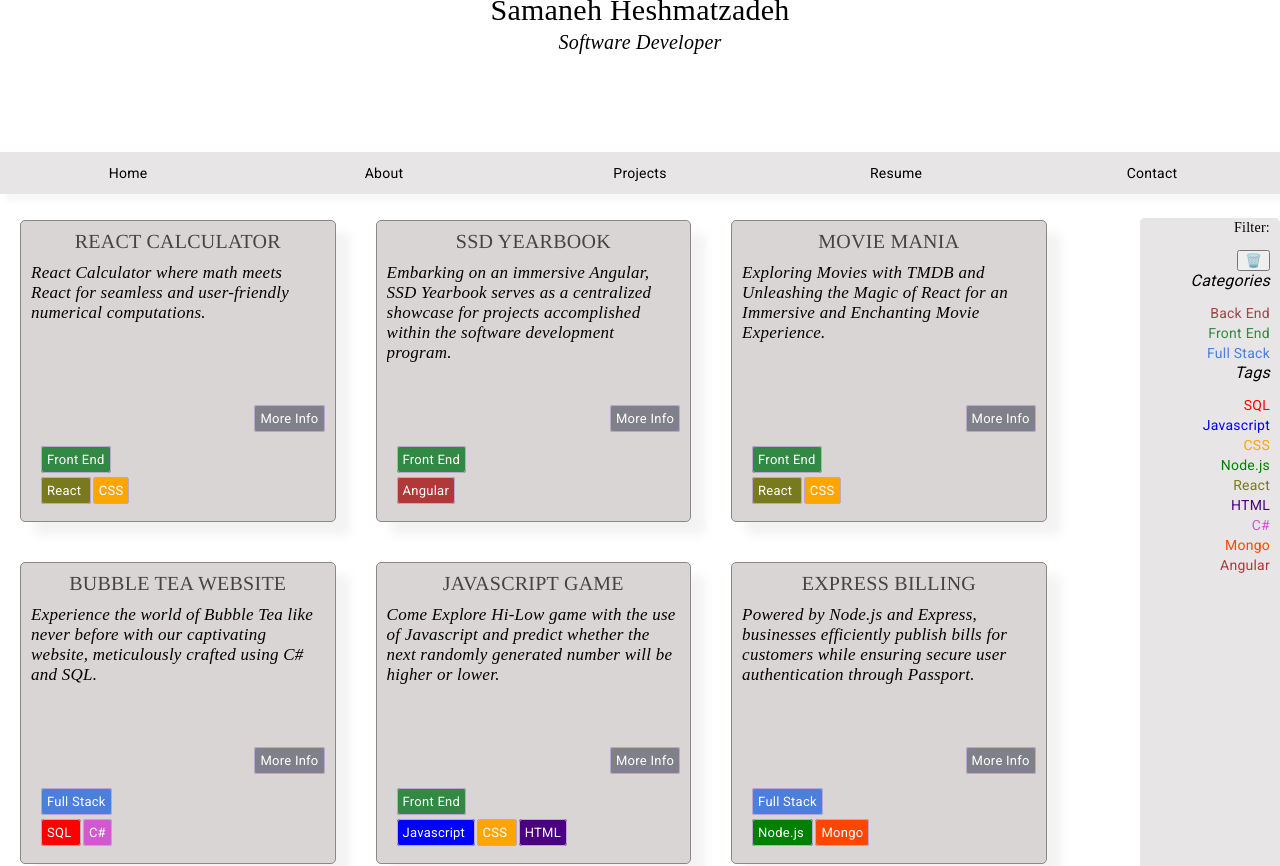
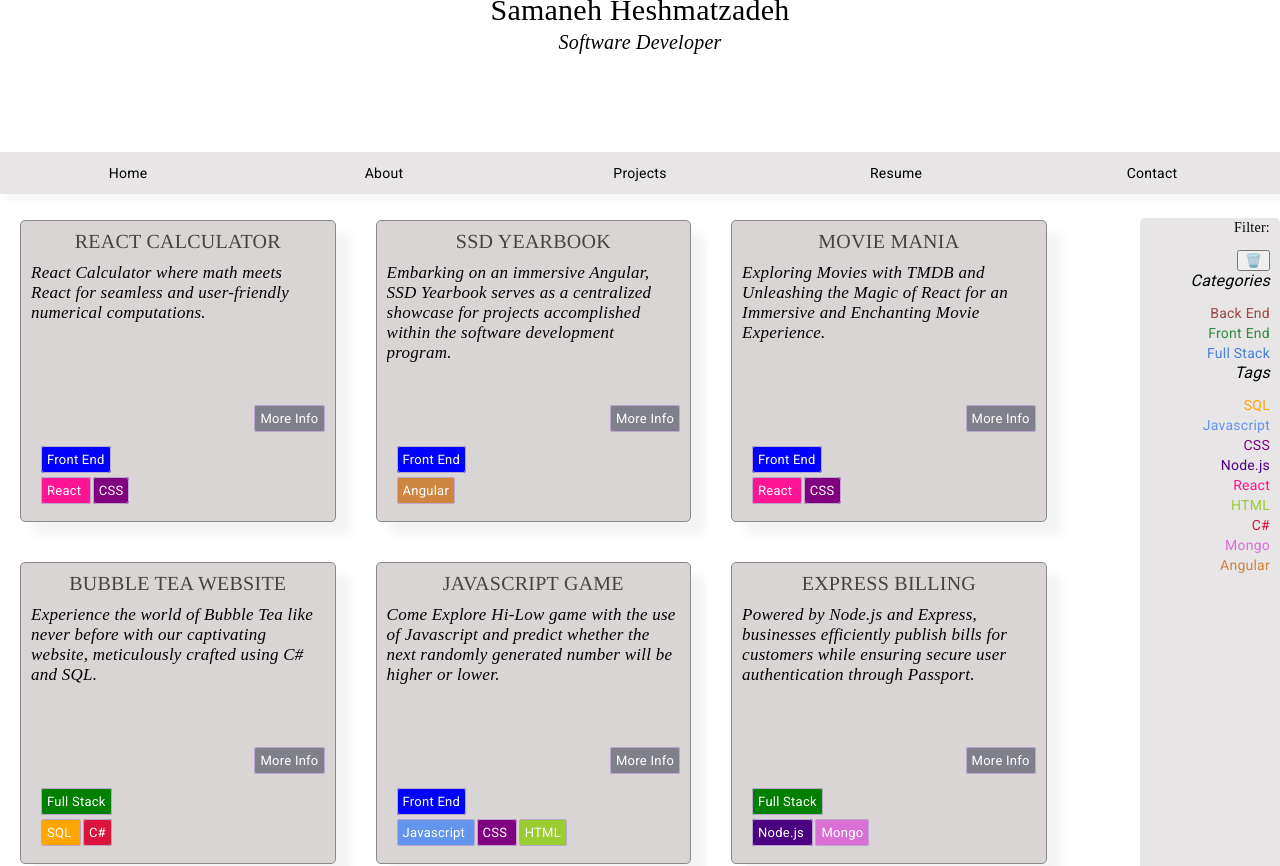
Before and after one commit to samanehesh/Angular-portfolio-01, an Angular app: page /projects in a window 1280 px wide. Shown: the top 866 px of the page. Built offline with nearby package versions, Linux system fonts and the light colour scheme.

Commit message:
colors added

```diff
--- a/package.json
+++ b/package.json
@@ -11,12 +11,11 @@
   },
   "private": true,
   "dependencies": {
-    "@angular/animations": "^17.1.0",
-    "@angular/cdk": "^17.2.2",
     "@angular/common": "^17.1.0",
     "@angular/compiler": "^17.1.0",
     "@angular/core": "^17.1.0",
     "@angular/forms": "^17.1.0",
+    "@angular/material": "^17.2.2",
     "@angular/platform-browser": "^17.1.0",
     "@angular/platform-browser-dynamic": "^17.1.0",
     "@angular/platform-server": "^17.1.0",
--- a/src/app/componants/project/project.component.html
+++ b/src/app/componants/project/project.component.html
@@ -17,7 +17,7 @@
   <footer>
     <div *ngIf="project?.category && project?.category?.name">
       Category:
-      <a href =
+      <a [ngStyle]="{'background-color': project?.category?.color}" href =
       "/projects/categories/{{project?.category?.slug}}"
 
     >
@@ -27,7 +27,7 @@
     <div *ngIf="project?.tags">
       Tags:
       <span *ngFor="let tag of project?.tags">
-        <a href =
+        <a [ngStyle]="{'background-color': tag.color}"href =
         "/projects/tags/{{tag.slug}}"
       >
       {{ tag.name }}
--- a/src/app/componants/projects/projects.component.html
+++ b/src/app/componants/projects/projects.component.html
@@ -13,10 +13,7 @@
       <footer class="card-footer">
         <div *ngIf="project.category && project.category.name">
           <!-- Category:  -->
-          <a [ngClass]="{'redish': project.category.slug === 'back-end',
-                        'blueish': project.category.slug === 'full-stack',
-                        'greenish': project.category.slug === 'front-end',
-          }"
+          <a [ngStyle]="{'background-color': project.category.color}"
           href="/projects/categories/{{project.category.slug}}">
             {{ project.category.name }}
           </a>
@@ -25,16 +22,7 @@
           <!-- Tags: -->
           <span *ngFor="let tag of project.tags" >
 
-            <a [ngClass]="{'red': tag.slug === 'sql',
-                          'blue': tag.slug === 'javascript',
-                          'orange': tag.slug === 'css',
-                          'green': tag.slug === 'nodejs',
-                          'yellow': tag.slug === 'react',
-                          'indigo': tag.slug === 'html',
-                          'violet': tag.slug === 'csharp',
-                          'orangee': tag.slug === 'mongo',
-                          'redi': tag.slug === 'angular',
-                          }"
+            <a [ngStyle]="{'background-color': tag.color}"
                           href = "/projects/tags/{{tag.slug}}"
 
           >
--- a/src/app/componants/tags/tags.component.html
+++ b/src/app/componants/tags/tags.component.html
@@ -2,16 +2,7 @@
     <p>Tags</p>
 
     <div *ngFor="let tag of tags" >
-        <a [ngClass]="{'red': tag.slug === 'sql',
-        'blue': tag.slug === 'javascript',
-        'orange': tag.slug === 'css',
-        'green': tag.slug === 'nodejs',
-        'yellow': tag.slug === 'react',
-        'indigo': tag.slug === 'html',
-        'violet': tag.slug === 'csharp',
-        'orangee': tag.slug === 'mongo',
-        'redi': tag.slug === 'angular',
-        }"
+        <a [ngStyle]="{'color': tag.color}"
         href =
         "/projects/tags/{{tag.slug}}"
 
--- a/src/app/data/categories.ts
+++ b/src/app/data/categories.ts
@@ -1,7 +1,7 @@
 import {Category} from '../model/category'
 
 export const CATEGORIES: Category[] = [
-    { "id": 1, "slug": "back-end", "name": "Back End"},
-    { "id": 2, "slug": "front-end", "name": "Front End"},
-    { "id": 3, "slug": "full-stack", "name": "Full Stack"}
+    { "id": 1, "slug": "back-end", "name": "Back End", "color" : "Red"},
+    { "id": 2, "slug": "front-end", "name": "Front End",  "color" : "Blue"},
+    { "id": 3, "slug": "full-stack", "name": "Full Stack", "color" : "Green"}
   ]
--- a/src/app/data/projects.ts
+++ b/src/app/data/projects.ts
@@ -16,10 +16,10 @@ export const PROJECTS: Project[] = [
       "category_id": 2,
       "created_at": "2023-02-23T22:31:23.000000Z",
       "updated_at": "2023-02-23T22:31:23.000000Z",
-      "category": { "id": 2, "slug": "front-end", "name": "Front End"},
+      "category": { "id": 2, "slug": "front-end", "name": "Front End", "color": "Blue" },
       "tags": [
-        {"id":5,"name":"React","slug":"react"},
-        {"id":3,"name":"CSS","slug":"css"}
+        {"id":5,"name":"React","slug":"react","color": "DeepPink" },
+        {"id":3,"name":"CSS","slug":"css","color": "Purple"}
       ]
     },
     {
@@ -35,9 +35,9 @@ export const PROJECTS: Project[] = [
       "category_id": 2,
       "created_at": "2023-02-23T22:31:23.000000Z",
       "updated_at": "2023-02-23T22:31:23.000000Z",
-      "category": { "id": 2, "slug": "front-end", "name": "Front End" },
+      "category": { "id": 2, "slug": "front-end", "name": "Front End","color": "Blue" },
       "tags": [
-        {"id":9,"name":"Angular","slug":"angular"},
+        {"id":9,"name":"Angular","slug":"angular","color": "Peru"},
       ]
     },
     {
@@ -53,10 +53,10 @@ export const PROJECTS: Project[] = [
       "category_id": 2,
       "created_at": "2023-02-23T22:31:23.000000Z",
       "updated_at": "2023-02-23T22:31:23.000000Z",
-      "category": { "id": 2, "slug": "front-end", "name": "Front End"},
+      "category": { "id": 2, "slug": "front-end", "name": "Front End","color": "Blue"},
       "tags": [
-        {"id":5,"name":"React","slug":"react"},
-        {"id":3,"name":"CSS","slug":"css"}
+        {"id":5,"name":"React","slug":"react","color": "DeepPink"},
+        {"id":3,"name":"CSS","slug":"css","color": "Purple"}
       ]
     },
     {
@@ -72,10 +72,10 @@ export const PROJECTS: Project[] = [
       "category_id": 2,
       "created_at": "2023-02-23T22:31:23.000000Z",
       "updated_at": "2023-02-23T22:31:23.000000Z",
-      "category":   { "id": 3, "slug": "full-stack", "name": "Full Stack"},
+      "category":   { "id": 3, "slug": "full-stack", "name": "Full Stack","color": "Green"},
       "tags": [
-        {"id":1,"name":"SQL","slug":"sql"},
-        {"id":7,"name":"C#","slug":"csharp"},
+        {"id":1,"name":"SQL","slug":"sql","color": "Orange"},
+        {"id":7,"name":"C#","slug":"csharp","color": "Crimson"},
       ]
     },
     {
@@ -91,11 +91,11 @@ export const PROJECTS: Project[] = [
       "category_id": 2,
       "created_at": "2023-02-23T22:31:23.000000Z",
       "updated_at": "2023-02-23T22:31:23.000000Z",
-      "category": { "id": 2, "slug": "front-end", "name": "Front End"},
+      "category": { "id": 2, "slug": "front-end", "name": "Front End","color": "Blue"},
       "tags": [
-        {"id":2,"name":"Javascript","slug":"javascript"},
-        {"id":3,"name":"CSS","slug":"css"},
-        {"id":6,"name":"HTML","slug":"html"}
+        {"id":2,"name":"Javascript","slug":"javascript","color": "CornFlowerBlue"},
+        {"id":3,"name":"CSS","slug":"css","color": "Purple"},
+        {"id":6,"name":"HTML","slug":"html","color": "YellowGreen"}
       ]
     },
     {
@@ -111,11 +111,11 @@ export const PROJECTS: Project[] = [
       "category_id": 3,
       "created_at": "2023-02-23T22:31:23.000000Z",
       "updated_at": "2023-02-23T22:31:23.000000Z",
-      "category": { "id": 3, "slug": "full-stack", "name": "Full Stack"}
+      "category": { "id": 3, "slug": "full-stack", "name": "Full Stack","color": "Green"}
       ,
       "tags": [
-        {"id":4,"name":"Node.js","slug":"nodejs"},
-        {"id":8,"name":"Mongo","slug":"mongo"},
+        {"id":4,"name":"Node.js","slug":"nodejs","color": "Indigo"},
+        {"id":8,"name":"Mongo","slug":"mongo","color": "Orchid"},
       ]
     },
     {
@@ -131,10 +131,10 @@ export const PROJECTS: Project[] = [
       "category_id": 1,
       "created_at": "2023-02-23T22:31:23.000000Z",
       "updated_at": "2023-02-23T22:31:23.000000Z",
-      "category":   { "id": 1, "slug": "back-end", "name": "Back End"},
+      "category":   { "id": 1, "slug": "back-end", "name": "Back End","color": "Red"},
       "tags": [
-        {"id":1,"name":"SQL","slug":"sql"},
-        {"id":7,"name":"C#","slug":"csharp"},
+        {"id":1,"name":"SQL","slug":"sql","color": "Orange"},
+        {"id":7,"name":"C#","slug":"csharp","color": "Crimson"},
       ]
     },
     {
@@ -150,10 +150,10 @@ export const PROJECTS: Project[] = [
       "category_id": 3,
       "created_at": "2023-02-23T22:31:23.000000Z",
       "updated_at": "2023-02-23T22:31:23.000000Z",
-      "category": { "id": 3, "slug": "full-stack", "name": "Full Stack"},
+      "category": { "id": 3, "slug": "full-stack", "name": "Full Stack","color": "Green"},
       "tags": [
-        {"id":1,"name":"SQL","slug":"sql"},
-        {"id":7,"name":"C#","slug":"csharp"},
+        {"id":1,"name":"SQL","slug":"sql","color": "Orange"},
+        {"id":7,"name":"C#","slug":"csharp","color": "Crimson"},
       ]
     }
   ]
--- a/src/app/data/tags.ts
+++ b/src/app/data/tags.ts
@@ -1,13 +1,13 @@
 import {Tag} from '../model/tag'
 
 export const TAGS: Tag[] = [
-    {"id":1,"name":"SQL","slug":"sql"},
-    {"id":2,"name":"Javascript","slug":"javascript"},
-    {"id":3,"name":"CSS","slug":"css"},
-    {"id":4,"name":"Node.js","slug":"nodejs"},
-    {"id":5,"name":"React","slug":"react"},
-    {"id":6,"name":"HTML","slug":"html"},
-    {"id":7,"name":"C#","slug":"csharp"},
-    {"id":8,"name":"Mongo","slug":"mongo"},
-    {"id":9,"name":"Angular","slug":"angular"},
-  ]
+  { "id": 1, "name": "SQL", "slug": "sql", "color": "Orange" },
+  { "id": 2, "name": "Javascript", "slug": "javascript", "color": "CornflowerBlue" }, // Updated to CornflowerBlue
+  { "id": 3, "name": "CSS", "slug": "css", "color": "Purple" },
+  { "id": 4, "name": "Node.js", "slug": "nodejs", "color": "Indigo" },
+  { "id": 5, "name": "React", "slug": "react", "color": "DeepPink" },
+  { "id": 6, "name": "HTML", "slug": "html", "color": "YellowGreen" },
+  { "id": 7, "name": "C#", "slug": "csharp", "color": "Crimson" },
+  { "id": 8, "name": "Mongo", "slug": "mongo", "color": "Orchid" },
+  { "id": 9, "name": "Angular", "slug": "angular", "color": "Peru" },
+];
--- a/src/app/model/category.ts
+++ b/src/app/model/category.ts
@@ -2,4 +2,5 @@ export interface Category {
     id: number;
     name: string;
     slug: string;
+    color: string;
 }
--- a/src/app/model/tag.ts
+++ b/src/app/model/tag.ts
@@ -2,4 +2,6 @@ export interface Tag {
     id: number;
     name: string;
     slug: string;
+    color: string;
+
 }
```
Also changed, not shown: 1 other file (tests, documents, lock files or other folders).
